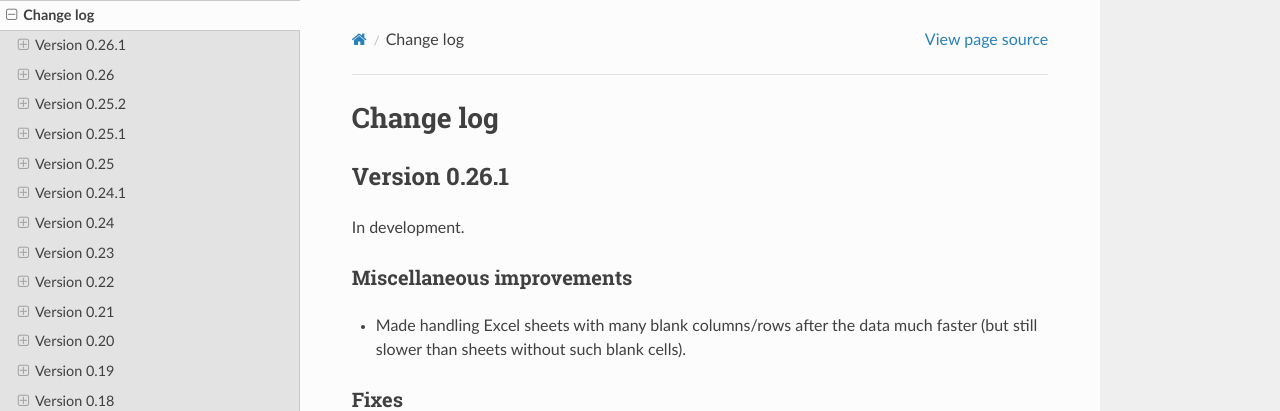
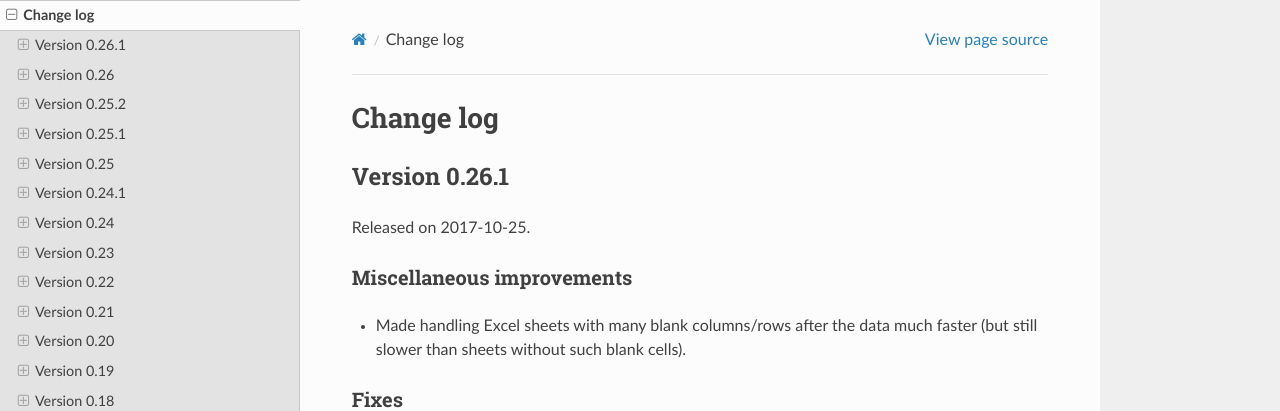
Before and after one commit to larray-project/larray, a Sphinx documentation site: the page built from doc/source/changes.rst, in a window 1280 px wide and 900 px high. Shown: the top 411 px of the window. Built offline with Sphinx 7.4.7 and the Read the Docs theme 2.0.0, drawn with Linux system fonts in a browser that asks for light colours.

Commit message:
lets release today

```diff
--- a/doc/source/changes.rst
+++ b/doc/source/changes.rst
@@ -4,7 +4,7 @@ Change log
 Version 0.26.1
 ==============
 
-In development.
+Released on 2017-10-25.
 
 .. include:: ./changes/version_0_26_1.rst.inc
 
```
